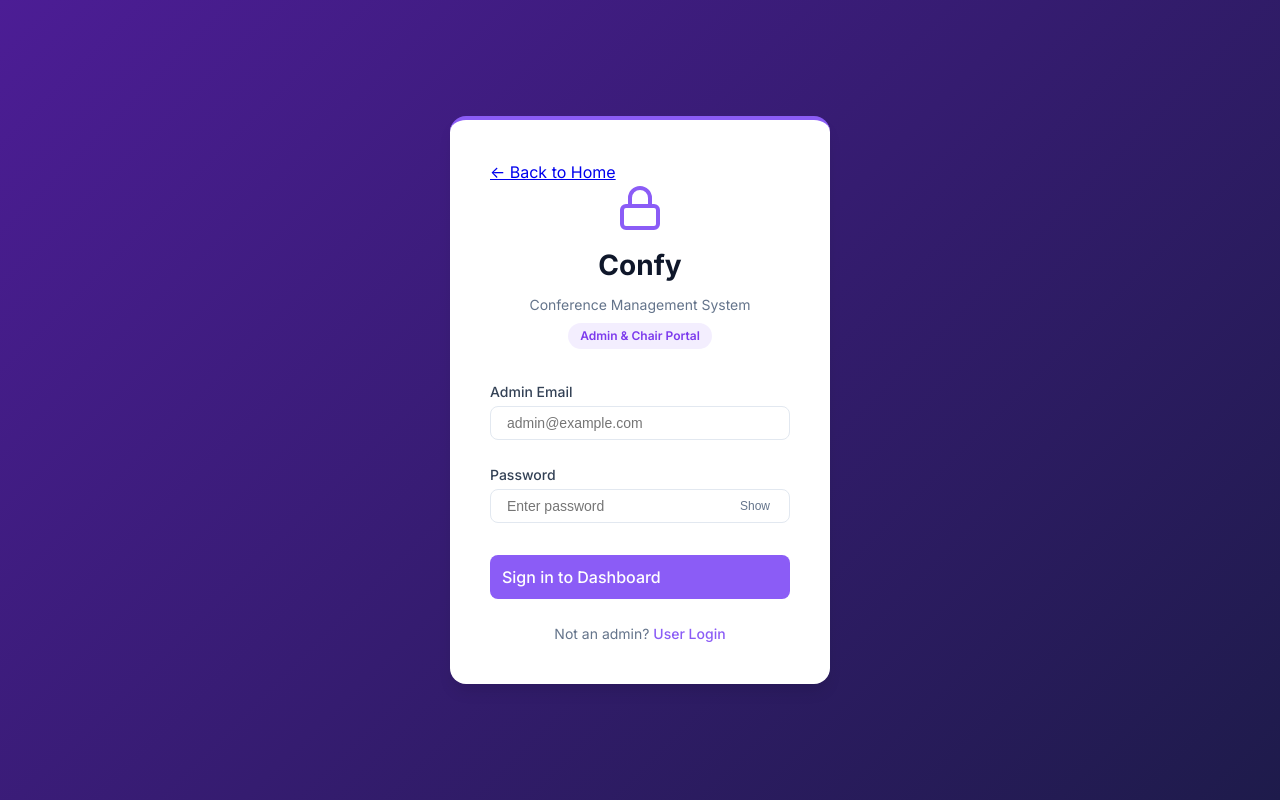
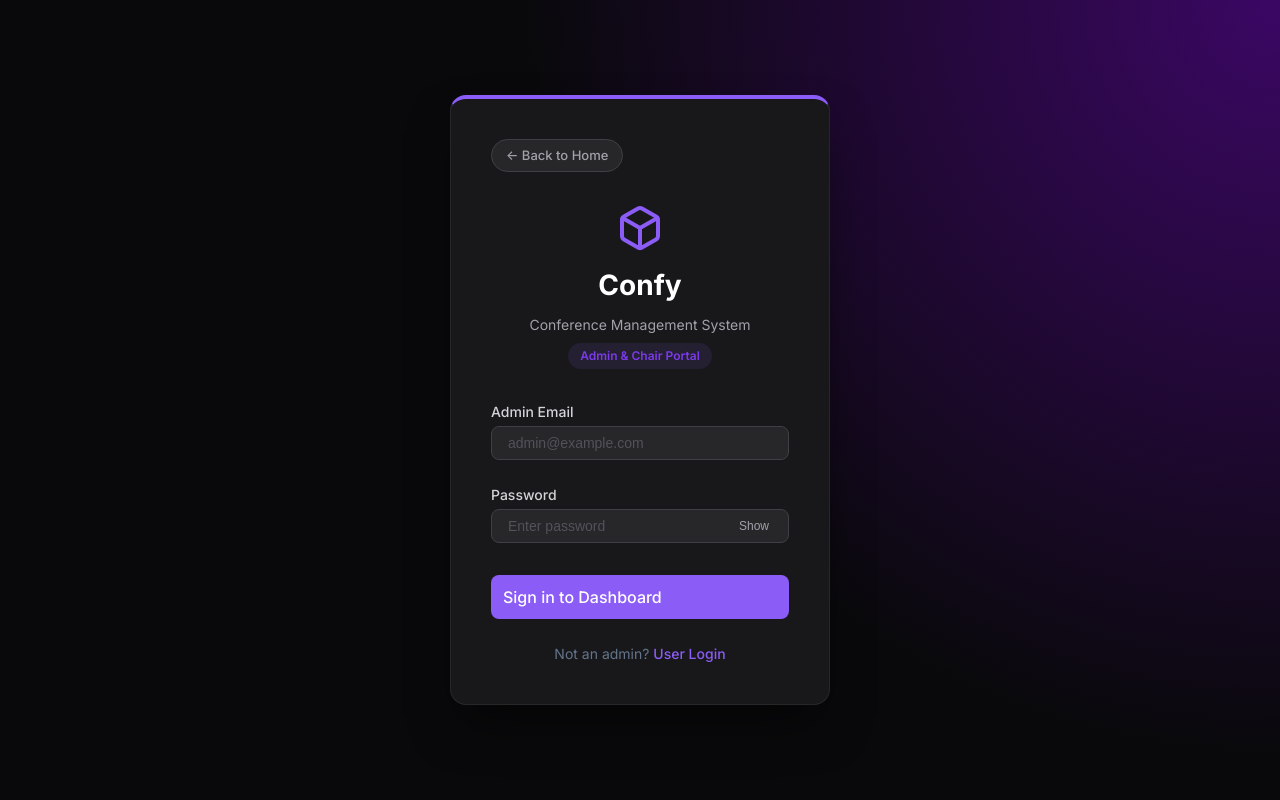
Before and after one commit to Arsath-Mohamed/conference-management-system, a website: page frontend/admin-login.html in a window 1280 px wide. Drawn offline with Linux system fonts and the light colour scheme.

Commit message:
add back to home on admin login

```diff
--- a/frontend/admin-login.html
+++ b/frontend/admin-login.html
@@ -9,7 +9,8 @@
   <style>
     /* distinct admin theme overriding login-page */
     .login-page.admin-theme {
-      background: linear-gradient(135deg, #4c1d95 0%, #1e1b4b 100%);
+      background: #09090b;
+      background-image: radial-gradient(circle at top right, #3b0764 0%, #09090b 50%);
     }
 
     .login-page.admin-theme .login-card {
@@ -42,9 +43,10 @@
       <a href="index.html" class="back-link">← Back to Home</a>
       <div class="login-header">
         <div class="logo-large">
-          <svg width="48" height="48" viewBox="0 0 24 24" fill="none" xmlns="http://www.w3.org/2000/svg">
-            <rect x="3" y="11" width="18" height="11" rx="2" ry="2" stroke="#8b5cf6" stroke-width="2"></rect>
-            <path d="M7 11V7a5 5 0 0 1 10 0v4" stroke="#8b5cf6" stroke-width="2"></path>
+          <svg width="48" height="48" viewBox="0 0 24 24" fill="none" stroke="#8b5cf6" stroke-width="2" stroke-linecap="round" stroke-linejoin="round">
+            <path d="M21 16V8a2 2 0 0 0-1-1.73l-7-4a2 2 0 0 0-2 0l-7 4A2 2 0 0 0 3 8v8a2 2 0 0 0 1 1.73l7 4a2 2 0 0 0 2 0l7-4A2 2 0 0 0 21 16z"></path>
+            <polyline points="3.27 6.96 12 12.01 20.73 6.96"></polyline>
+            <line x1="12" y1="22.08" x2="12" y2="12"></line>
           </svg>
           <h1>Confy</h1>
         </div>
--- a/frontend/css/style.css
+++ b/frontend/css/style.css
@@ -645,7 +645,7 @@ body {
 
 /* ================= LOGIN PAGE ================= */
 .login-page {
-  background: linear-gradient(135deg, #667eea 0%, #764ba2 100%);
+  background: #09090b; /* zinc-950 */
   min-height: 100vh;
   display: flex;
   align-items: center;
@@ -659,10 +659,35 @@ body {
 }
 
 .login-card {
-  background: var(--bg-primary);
+  background: #18181b; /* zinc-900 */
   border-radius: var(--radius-xl);
+  border: 1px solid #27272a; /* zinc-800 */
   padding: 40px;
-  box-shadow: var(--shadow-lg);
+  box-shadow: 0 25px 50px -12px rgba(0, 0, 0, 0.5);
+  color: #e4e4e7; /* zinc-200 */
+}
+
+/* Back Link Styling */
+.back-link {
+  display: inline-flex;
+  align-items: center;
+  gap: 8px;
+  color: #a1a1aa;
+  text-decoration: none;
+  font-size: 13px;
+  font-weight: 500;
+  margin-bottom: 32px;
+  transition: all 0.2s ease;
+  background: #27272a;
+  padding: 6px 14px;
+  border-radius: 20px;
+  border: 1px solid #3f3f46;
+}
+
+.back-link:hover {
+  color: #ffffff;
+  background: #3f3f46;
+  transform: translateX(-4px);
 }
 
 .login-header {
@@ -687,12 +712,12 @@ body {
 .logo-large h1 {
   font-size: 28px;
   font-weight: 700;
-  color: var(--text-primary);
+  color: #ffffff;
 }
 
 .login-subtitle {
   font-size: 14px;
-  color: var(--text-muted);
+  color: #a1a1aa;
 }
 
 .login-btn {
@@ -719,6 +744,10 @@ body {
   position: relative;
 }
 
+.password-wrapper {
+  position: relative;
+}
+
 .password-toggle {
   position: absolute;
   right: 12px;
@@ -730,6 +759,32 @@ body {
   color: var(--text-muted);
   cursor: pointer;
   padding: 4px 8px;
+}
+
+/* Dark mode form overrides for login card */
+.login-card .form-label {
+  color: #d4d4d8;
+}
+
+.login-card .form-input,
+.login-card .form-select {
+  background: #27272a;
+  border: 1px solid #3f3f46;
+  color: #ffffff;
+}
+
+.login-card .form-input:focus,
+.login-card .form-select:focus {
+  border-color: #a1a1aa;
+  box-shadow: 0 0 0 3px rgba(255, 255, 255, 0.05);
+}
+
+.login-card .form-input::placeholder {
+  color: #52525b;
+}
+
+.login-card .password-toggle {
+  color: #a1a1aa;
 }
 
 /* ================= RESPONSIVE ================= */
--- a/src/routes/auth.js
+++ b/src/routes/auth.js
@@ -10,6 +10,10 @@ router.post("/register", async (req, res) => {
   try {
     const { name, email, password, role } = req.body;
 
+    // Security Patch: Prevent privilege escalation during registration
+    const allowedRoles = ["author", "reviewer"];
+    const finalRole = allowedRoles.includes(role) ? role : "author";
+
     const existingUser = await User.findOne({ email });
     if (existingUser) {
       return res.status(400).json({ message: "Email already exists" });
@@ -21,7 +25,7 @@ router.post("/register", async (req, res) => {
       name,
       email,
       password: hashedPassword,
-      role: role || "author"
+      role: finalRole
     });
 
     await user.save();
```
Also changed, not shown: frontend/index.html (+20 -56 lines), frontend/login.html (+4 -3 lines), frontend/register.html (+4 -5 lines).
